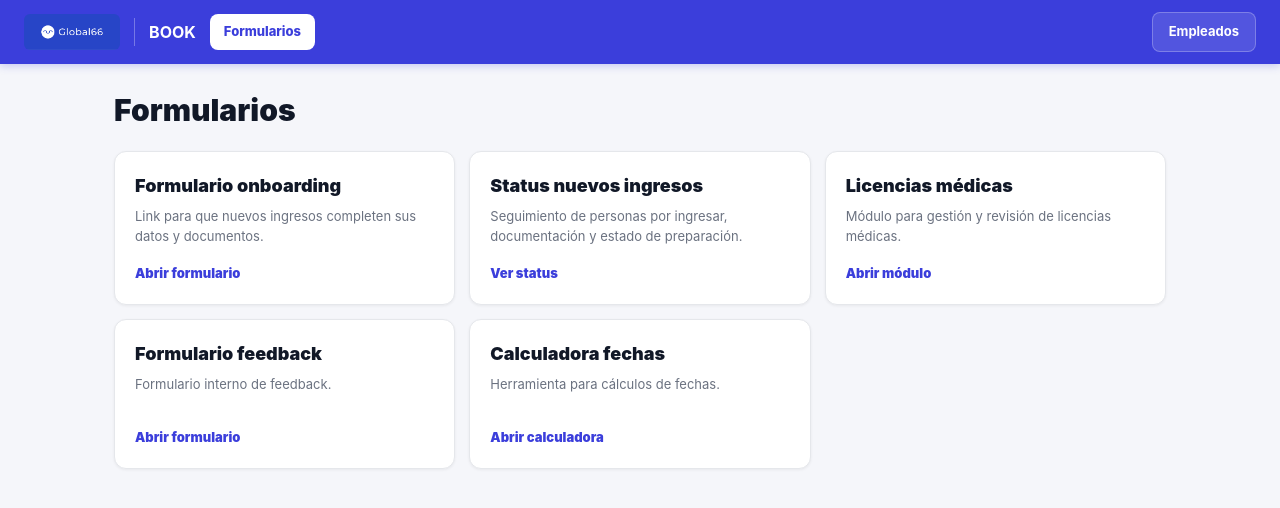
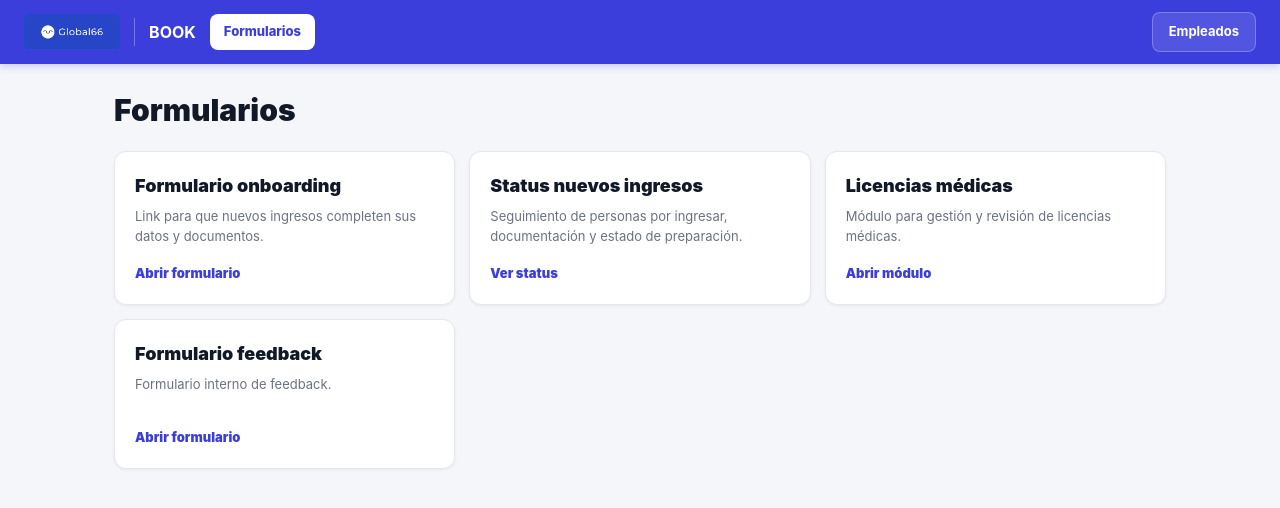
Before and after one commit to afkulkarutman-bit/Global66, a Next.js app: page /formularios in a window 1280 px wide. Shown: the top 508 px of the page. Built offline with nearby package versions, Linux system fonts and the light colour scheme.

Commit message:
Move date calculator to main menu

```diff
--- a/app/formularios/page.tsx
+++ b/app/formularios/page.tsx
@@ -29,13 +29,6 @@ const cards = [
     description: "Formulario interno de feedback.",
     href: "/formulario-feedback",
     action: "Abrir formulario",
-    external: false,
-  },
-  {
-    title: "Calculadora fechas",
-    description: "Herramienta para cálculos de fechas.",
-    href: "/calculadora-fechas",
-    action: "Abrir calculadora",
     external: false,
   },
 ];
--- a/app/page.tsx
+++ b/app/page.tsx
@@ -324,6 +324,11 @@ export default function Home() {
                     onMouseLeave={e => (e.currentTarget.style.background = "#fff")}>
                     Formularios
                   </a>
+                  <a href="/calculadora-fechas" style={{ display: "block", padding: "12px 18px", fontSize: 14, fontWeight: 500, color: "var(--g66-text)", textDecoration: "none", borderBottom: "1px solid var(--g66-border)" }}
+                    onMouseEnter={e => (e.currentTarget.style.background = "#f5f6fa")}
+                    onMouseLeave={e => (e.currentTarget.style.background = "#fff")}>
+                    Calculadora fechas
+                  </a>
                   <button onClick={() => { setShowNew(true); setMenuOpen(false); }}
                     style={{ display: "block", width: "100%", textAlign: "left", padding: "12px 18px", fontSize: 14, fontWeight: 500, color: "var(--g66-text)", background: "none", border: "none", cursor: "pointer", borderBottom: "1px solid var(--g66-border)" }}
                     onMouseEnter={e => (e.currentTarget.style.background = "#f5f6fa")}
```
